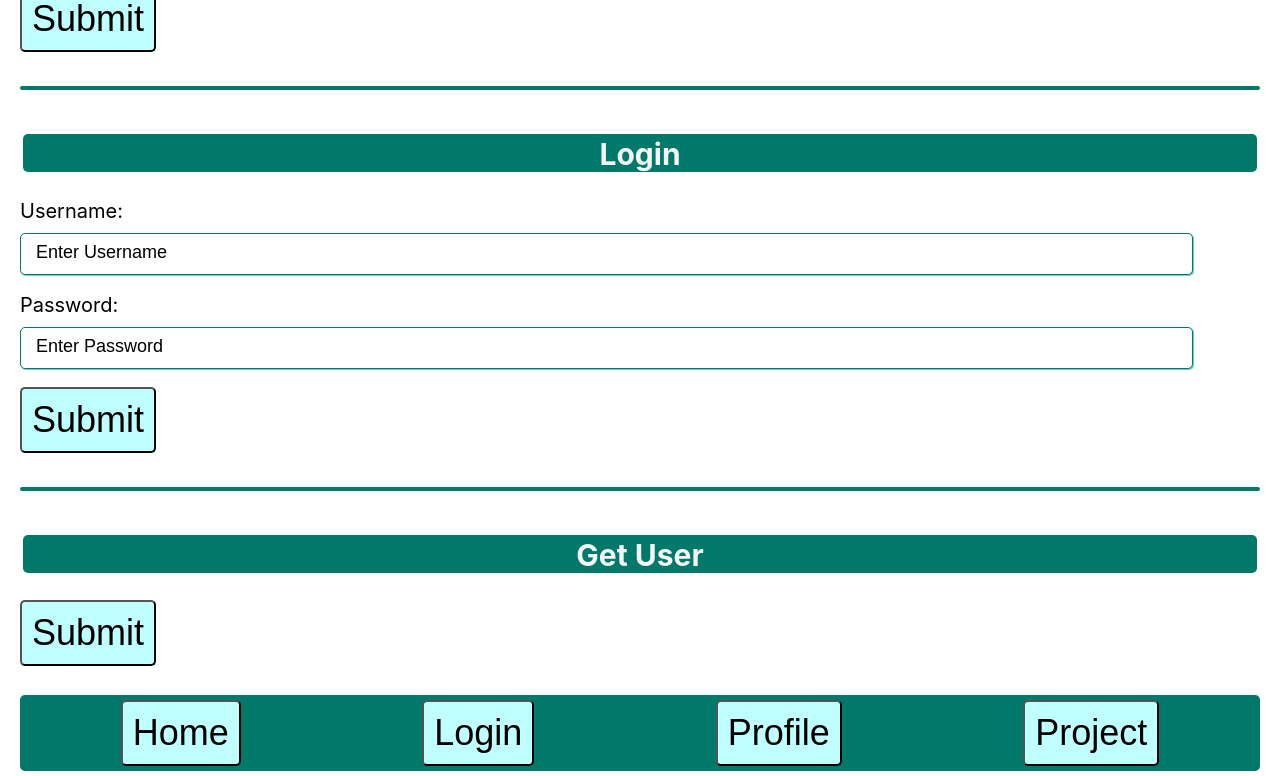
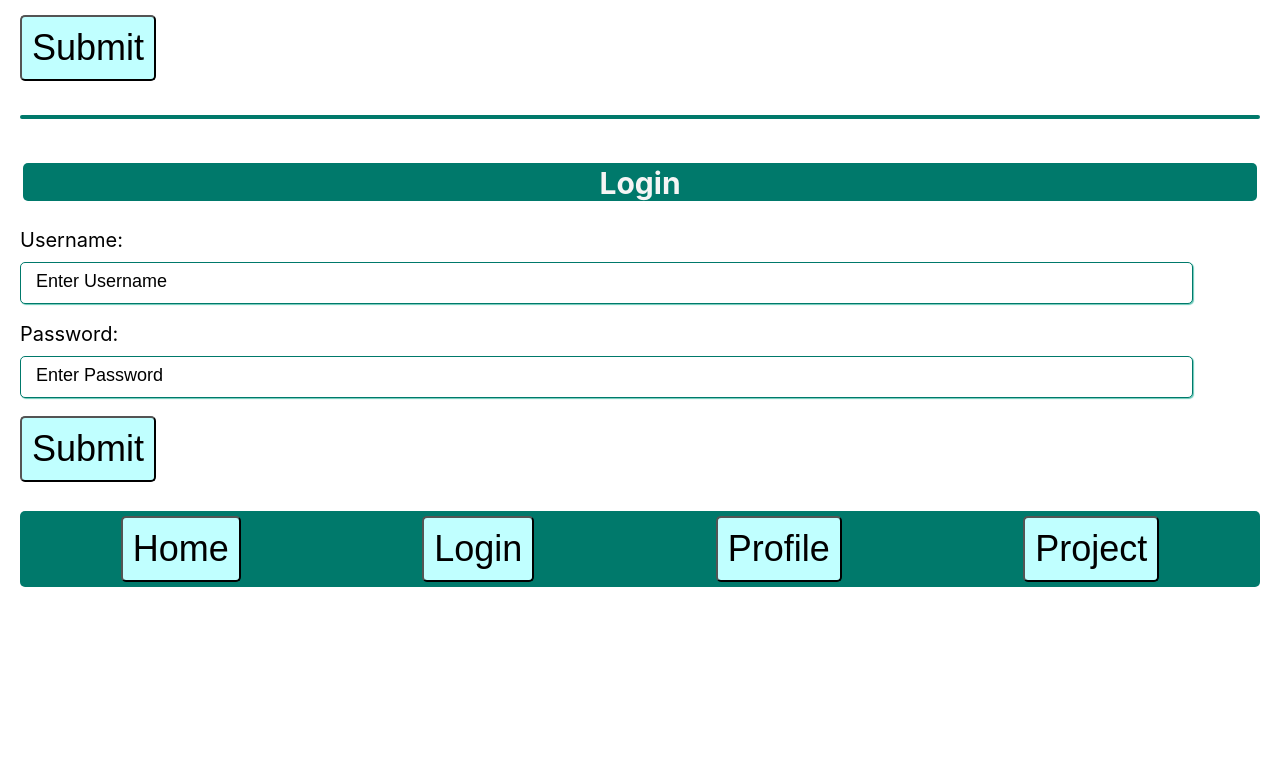
Before and after one commit to bdcii/Project-Enlistment, a React (Create React App) app in the folder client/: page /signin in a window 1280 px wide. Shown: the part 1330-2106 px from the top of the page. After the commit the page ends 1922 px from the top, so only its background shows below. Built offline with nearby package versions, Linux system fonts and the light colour scheme; no server answers; the HTML template or start-up script is replaced by a standard one.

Commit message:
Delete Get User section of Signin.js. Adjust section breaks.

```diff
--- a/client/src/pages/Signin/Signin.js
+++ b/client/src/pages/Signin/Signin.js
@@ -81,6 +81,7 @@ const register = () => {
 return (
     <div className="App">
       <div>
+        <br />
         <h1>Register</h1>
         <br />
         <div className="entryLabel">Email:</div>
@@ -176,210 +177,9 @@ return (
         <button onClick={login}>Submit</button>
       </div>
       <br />
-      <hr />
-      <br />
 
-      <div>
-        <h1>Get User</h1>
-        <br />
-        <button onClick={getUser}>Submit</button>
-        {data ? <h1>Welcome Back {data.username}</h1> : null}
-      </div>
-      <br />
     </div>
   );
 }
 
 export default App;
-
-
-
-
-
-
-
-
-
-
-
-
-
-
-  // handleInputChange = (event) => {
-    //     const name = event.target.name;
-    //     const value = event.target.value;
-    //     this.setState({ [name]: value
-    //     });
-    // };
-
-
-    // handleSignUp = (event) => {
-    //     event.preventDefault();
-    //     console.log(this.state.firstName)
-    //         API.saveUser({
-    //             firstName: this.state.firstName,
-    //             lastName: this.state.lastName,
-    //             email: this.state.email,
-    //             password: this.state.password,
-    //             github: this.state.github,
-    //             linkedin: this.state.linkedin,
-    //             skills: this.state.skills
-    //         })
-    //         .then(res => {
-    //            if(res.status === 200)
-    //            console.log("you have signed up!")
-    //         })
-    //         .catch(err => console.log(err))
-    // };
-
-
-    // render(){
-//     return(
-//         <>
-//             <Container>
-//             <CardColumns>
-//             <Row>
-//             <Card className="card" style={{ width: "18rem" }}>
-//             <form>
-//                 <div className="container signup">
-//                 <div className="form-group text-left">
-//                 <div className="signupHeading">Login</div>
-//                 <br />
-//                 <label htmlFor="exampleInputEmail1">Email Address</label>
-//                 <input type="email"
-//                     className="form-control"
-//                     id="email"
-//                     aria-describedby="emailHelp"
-//                     placeholder="Enter Email"
-//                 />
-//                 </div>
-//                 <br />
-//                 <div className="form-group text-left">
-//                     <label htmlFor="exampleInputPassword1">Enter Password</label>
-//                     <input type="password"
-//                         className="form-control"
-//                         id="password"
-//                         placeholder="Enter Password"
-//                     />
-//                 </div>
-//                 <div></div>
-//                 <br />
-//                 <div>
-//                 <button
-//                     type="submit"
-//                     className="btn btn-primary register"
-//                 >
-//                     Login
-//                 </button>
-//                 </div>
-//                 <br />
-//                 <br />
-//                 </div>
-//             </form>
-//             </Card>
-//             </Row>
-//             </CardColumns>
-
-//             <CardColumns>
-//             <Row>
-//             <Card className="card" style={{ width: "24rem" }}>
-//             <form>
-//                 <div className="container login">
-//                 <div className="form-group text-left">
-//                 <h2>Sign Up</h2>
-
-//                 <label htmlFor="firstName">First Name:</label>
-//                 <input type="text"
-//                     id="firstName"
-//                     onChange={this.handleInputChange}
-//                     className="form-control"
-//                     placeholder="Enter First Name"
-//                     defaultValue={this.state.firstName}
-//                 />
-//                 <label htmlFor="first-name">Last Name:</label>
-//                 <input type="text"
-//                     onChange={this.handleInputChange}
-//                     className="form-control"
-//                     id="last-name"
-//                     aria-describedby="emailHelp"
-//                     placeholder="Enter Last Name"
-
-//                     defaultValue={this.state.lastName}
-//                 />
-//                 <label htmlFor="email">Email:</label>
-//                 <input type="text"
-//                     onChange={this.handleInputChange}
-//                     className="form-control"
-//                     id="email"
-//                     aria-describedby="emailHelp"
-//                     placeholder="Enter Email"
-
-//                     defaultValue={this.state.email}
-//                 />
-//                 <label htmlFor="create-password">Create Password:</label>
-//                 <input type="text"
-//                     onChange={this.handleInputChange}
-//                     className="form-control"
-//                     id="create-password"
-//                     aria-describedby="emailHelp"
-//                     placeholder="Enter Password"
-
-//                     defaultValue={this.state.password}
-//                 />
-//                 <label htmlFor="confirm-password">Confirm Password:</label>
-//                 <input type="text"
-//                     onChange={this.handleInputChange}
-//                     className="form-control"
-//                     id="confirm-password"
-//                     aria-describedby="emailHelp"
-//                     placeholder="Confirm Password"
-//                     defaultValue={this.state.password}
-//                 />
-//                 <label htmlFor="github">Github:</label>
-//                 <input type="text"
-//                     onChange={this.handleInputChange}
-//                     className="form-control"
-//                     id="github"
-//                     aria-describedby="emailHelp"
-//                     placeholder="Enter Github Username"
-
-//                     defaultValue={this.state.github}
-//                 />
-//                 <label htmlFor="LinkedIn">LinkedIn:</label>
-//                 <input type="text"
-//                     onChange={this.handleInputChange}
-//                     className="form-control"
-//                     id="LinkedIn"
-//                     aria-describedby="emailHelp"
-//                     placeholder="Enter LinkedIn Username"
-//                     defaultValue={this.state.linkedin}
-//                 />
-//                 <label htmlFor="skills">skills:</label>
-//                 <input type="text"
-//                     onChange={this.handleInputChange}
-//                     className="form-control"
-//                     id="skills"
-//                     aria-describedby="emailHelp"
-//                     placeholder="Enter Skills"
-//                     defaultValue={this.state.skills}
-//                 />
-//                 </div>
-
-//                 <div>
-//                 <button
-//                     type="submit"
-//                     className="btn btn-primary register"
-//                     onClick={register}>
-//                 >
-//                     Register
-//                 </button>
-//                 </div>
-//                 </div>
-//             </form>
-//             </Card>
-//             </Row>
-//             </CardColumns>
-//             </Container>
-//     </>
-// )
-// }
```
